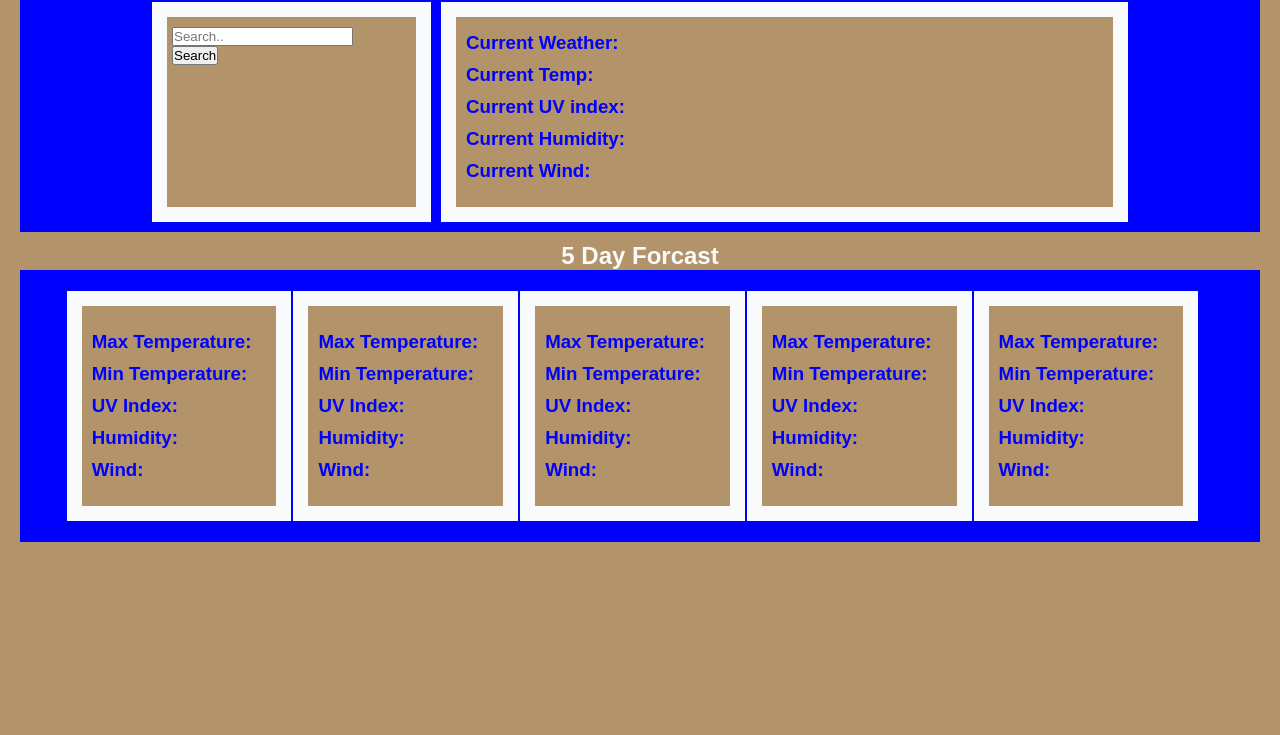
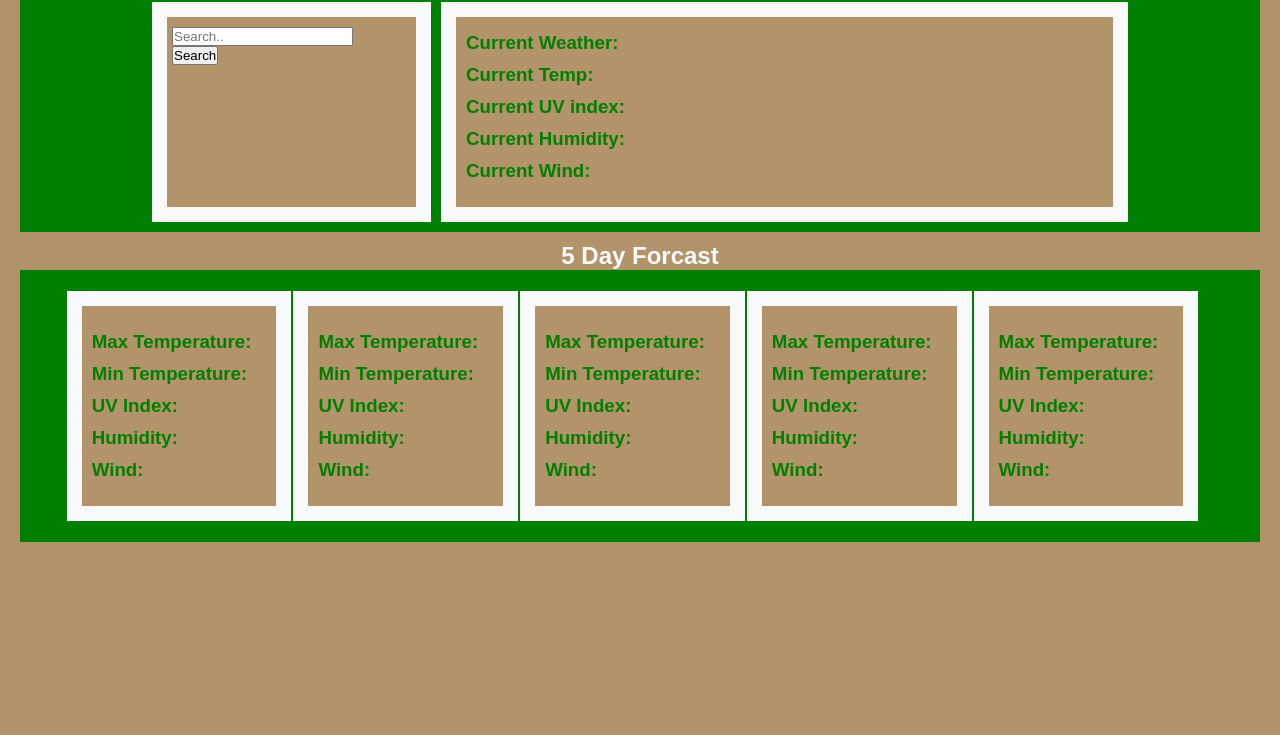
Before and after one commit to Auzz24/WeatherHQ, a plain HTML site: page index.html in a window 1280 px wide. Shown: the part 65-800 px from the top of the page. Drawn offline with Linux system fonts and the light colour scheme.

```diff
--- a/style.css
+++ b/style.css
@@ -1,6 +1,6 @@
 :root {
     --primary-color: rgb(179, 147, 106);
-    --secondary-color: blue;
+    --secondary-color: green;
     --tertiary-color: #f9fafb;
     text-decoration: none;
 }
```
